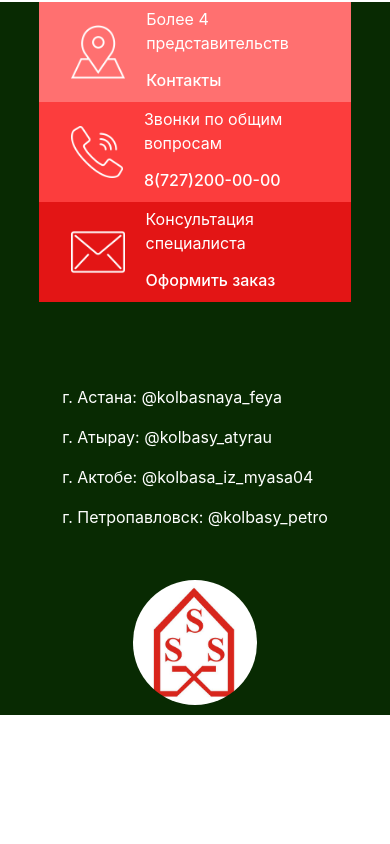
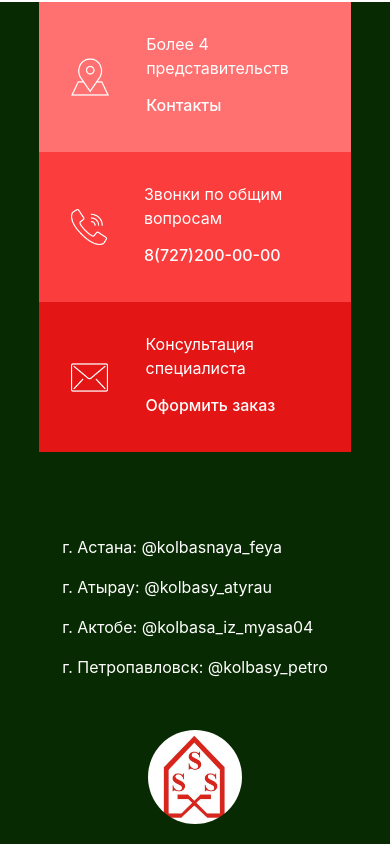
Before and after one commit to Yersultann/Yersultann.github.io, a plain HTML site: page index.html in a window 390 px wide. Shown: the part 5981-6825 px from the top of the page. Before the commit the page ends 6696 px from the top, so only its background shows below. Drawn offline with nearby package versions, Linux system fonts and the light colour scheme.

Commit message:
Update b.css

```diff
--- a/b.css
+++ b/b.css
@@ -318,7 +318,7 @@ input[type=submit]:hover {
 }
 
 .partn3 {
-	width: 	300px;
+  width:  300px;
 }
 
 @media all and (max-width: 1100px) {
@@ -394,25 +394,24 @@ input[type=submit]:hover {
 }
 
 .logo {
-	width: 40%;
+  width: 30%;
   border-radius: 400px;
-	margin-bottom: 10px;
+  margin-bottom: 20px;
 }
 
 .footer-container p {
   font-size: 1rem;
 }
 
+@media all and (orientation:portrait) {
+  .block-img img {
+    width: 70%;
+}
+}
+
 @media all and (max-width: 800px) {
   .block h2 {font-size: 1rem;}
-  .first-block {height: 100px;}
-  .second-block {height: 100px;}
-  .third-block {height: 100px;}
+  .first-block {height: 150px;}
+  .second-block {height: 150px;}
+  .third-block {height: 150px;}
 }
-
-@media all and (orientation:portrait) {
-  .block h2 {font-size: 1rem;}
-  .first-block {height: 100px;}
-  .second-block {height: 100px;}
-  .third-block {height: 100px;}
-  }
```
Lines whose indentation alone changed are shown as unchanged.
